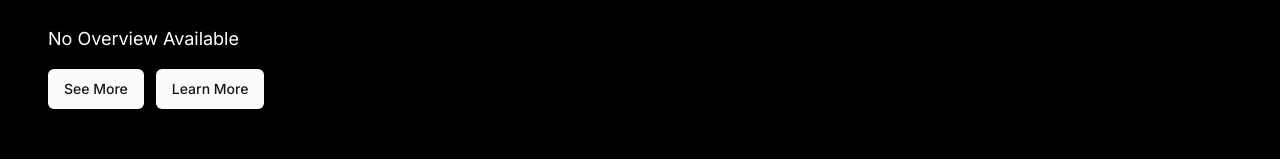
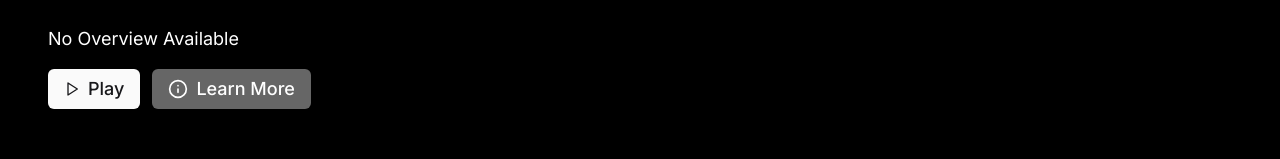
Before and after one commit to UjjwalKaul/netflix-project, a Next.js app: page /home in a window 1280 px wide. Shown: the part 293-452 px from the top of the page. Built offline with nearby package versions, Linux system fonts and the light colour scheme; no server answers; the database is empty; sample sign-in values are in the browser's storage.

Commit message:
Added video player modal to buttons

```diff
--- /dev/null
+++ b/app/components/MovieButtons.tsx
@@ -0,0 +1,60 @@
+'use client';
+import { Button } from '@/components/ui/button';
+import { InfoIcon, Play } from 'lucide-react';
+import { useState } from 'react';
+import PlayVideoModal from './PlayVideoModal';
+
+interface MovieButtonsProps {
+  overview: string;
+  youtubeUrl: string;
+  id: number;
+  age: number;
+  title: string;
+  releaseDate: number;
+  duration: number;
+}
+const MovieButtons = ({
+  age,
+  duration,
+  id,
+  overview,
+  releaseDate,
+  title,
+  youtubeUrl,
+}: MovieButtonsProps) => {
+  const [open, setOpen] = useState(false);
+  return (
+    <>
+      <Button
+        onClick={() => {
+          setOpen(true);
+        }}
+        className="text-lg font-medium">
+        <Play className="mr-2 h-4 w-4" />
+        Play
+      </Button>
+
+      <Button
+        onClick={() => {
+          setOpen(true);
+        }}
+        className="text-lg font-medium bg-white/40 hover:bg-white/20 text-white">
+        <InfoIcon className="mr-2 h-[1.25rem] w-[1.25rem]" />
+        Learn More
+      </Button>
+      <PlayVideoModal
+        age={age}
+        duration={duration}
+        key={id}
+        overview={overview}
+        release={releaseDate}
+        title={title}
+        youtubeUrl={youtubeUrl}
+        state={open}
+        changaState={setOpen}
+      />
+    </>
+  );
+};
+
+export default MovieButtons;
--- a/app/components/MovieVideo.tsx
+++ b/app/components/MovieVideo.tsx
@@ -1,5 +1,5 @@
-import { Button } from '@/components/ui/button';
 import prisma from '../utils/db';
+import MovieButtons from './MovieButtons';
 
 async function getData() {
   try {
@@ -44,8 +44,16 @@ export default async function MovieVideo() {
           {data?.overview || 'No Overview Available'}
         </p>
         <div className="flex gap-x-3 mt-4">
-          <Button>See More</Button>
-          <Button>Learn More</Button>
+          <MovieButtons
+            age={data?.age as number}
+            duration={data?.duration as number}
+            id={data?.id as number}
+            overview={data?.overview as string}
+            releaseDate={data?.release as number}
+            title={data?.title as string}
+            youtubeUrl={data?.youtubeString as string}
+            key={data?.id}
+          />
         </div>
       </div>
     </div>
--- a/app/components/RecentlyAdded.tsx
+++ b/app/components/RecentlyAdded.tsx
@@ -24,7 +24,7 @@ async function getData(userId: string) {
     orderBy: {
       createdAt: 'desc',
     },
-    take: 4,
+    take: 8,
   });
 
   return data;
```
